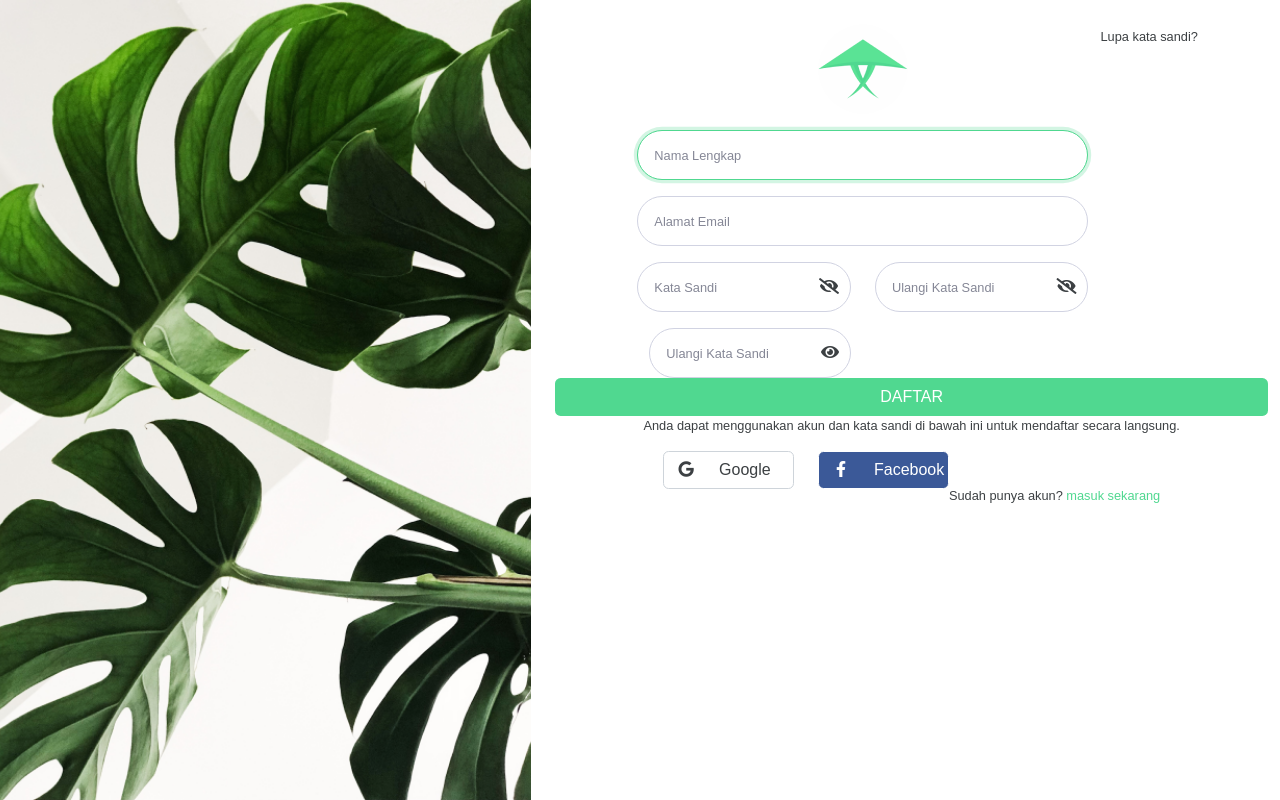
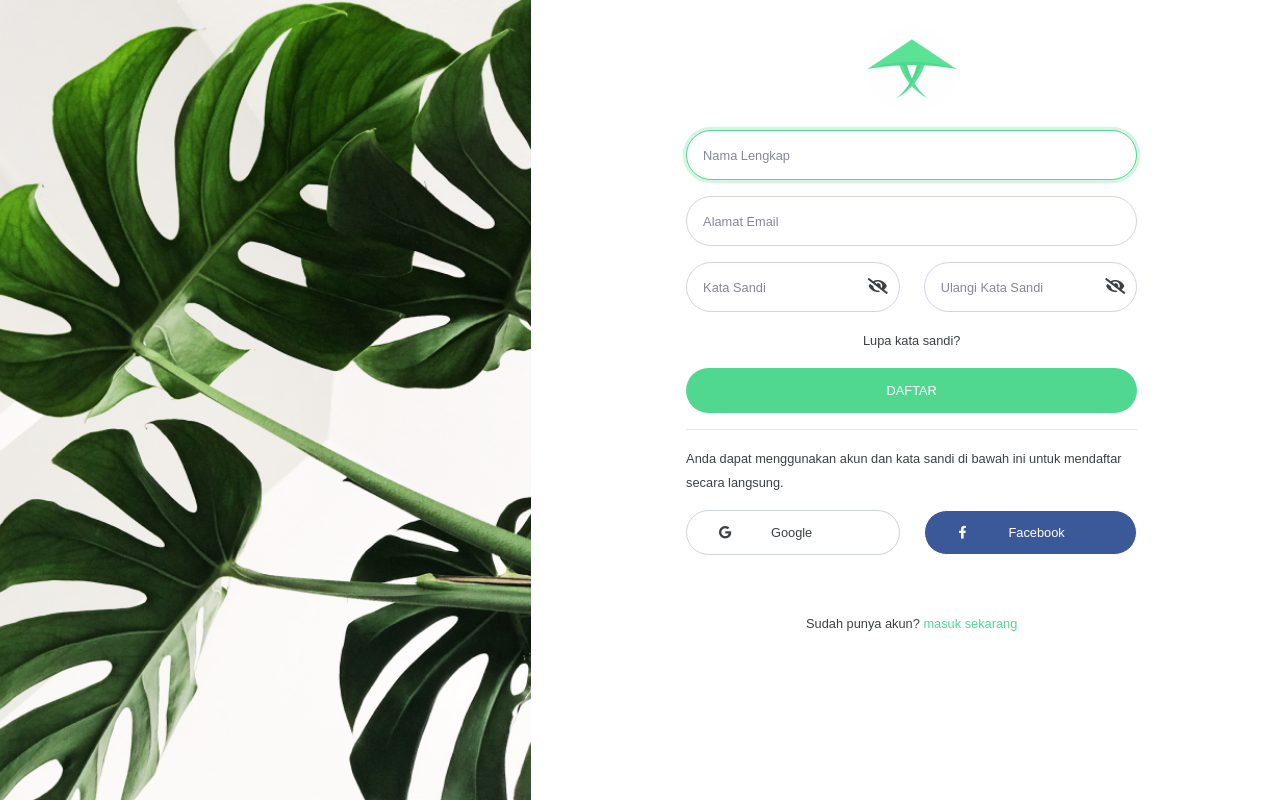
Before and after one commit to ilhm-rai/titani, a CodeIgniter 4 app: the page made by app/Views/Auth/register.php in a window 1280 px wide. Run offline with PHP 8.4 and a stand-in for CodeIgniter, Linux system fonts and the light colour scheme; the template is opened without the code that fills it, so the values that code supplies are empty; some libraries are stand-ins or nearby versions.

Commit message:
resolve login and register view

```diff
--- a/app/Views/Auth/register.php
+++ b/app/Views/Auth/register.php
@@ -41,11 +41,7 @@
                                 </div>
 
                             </div>
-                            <div class="col-sm-6">
-                                <input type="password" class="form-control form-control-user" id="password2" name="password2" placeholder="Ulangi Kata Sandi">
-                                <i class="visible fas fa-eye"></i>
-                            </div>
-                        </div>
+
                             <div class="text-center mb-3">
                                 <a class="small link-reset" href="forgot-password.html">Lupa kata sandi?</a>
                             </div>
```
Also changed, not shown: app/Views/Auth/login.php (+0 -7 lines). Lines whose indentation alone changed are shown as unchanged.
